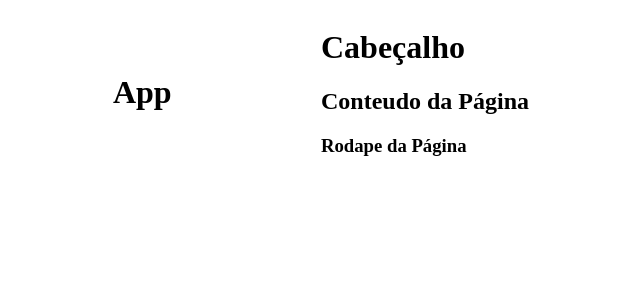
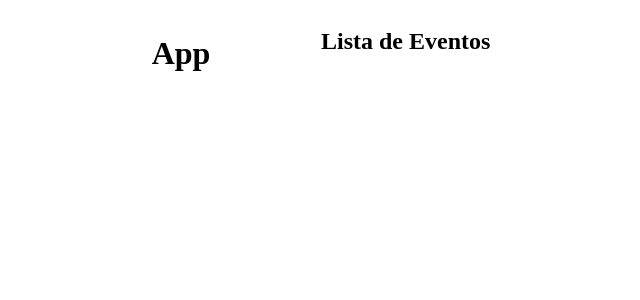
Before and after one commit to beacastroalves/repositorio-pos-unyleya, a Vue app in the folder unyleya-vuejs/disciplina-vue/unidade2/projetos-aulas/vue-project-components/: page / in a window 1280 px wide. Shown: the top 300 px of the page, without its empty margins (319-959 px from the left). Built offline with nearby package versions, Linux system fonts and the light colour scheme.

Commit message:
slots nomeados pt 2 final

```diff
--- a/unyleya-vuejs/disciplina-vue/unidade2/projetos-aulas/vue-project-components/src/App.vue
+++ b/unyleya-vuejs/disciplina-vue/unidade2/projetos-aulas/vue-project-components/src/App.vue
@@ -10,20 +10,8 @@ import LayoutPage from './components/LayoutPage.vue';
   </header>
 
   <main>
-    <LayoutPage>
-      <template v-slot:header>
-        <h1>Cabeçalho</h1>
-      </template>
-
-      <!-- Colocar Default ou apenas colocar qualquer conteudo fora do template vai para o espaço do slot que nao possui nome -->
-      <!-- <template #default>
-        <h2>Conteudo Principal</h2>
-      </template> -->
-
-      <!-- Pode existir valor/conteudo dentro dos templates la nos slots, vai ser um valor padrao, e aqui se for colocado vai ser sobreescrever -->
-      <!-- <template v-slot:footer>
-        <p>Rodape</p>
-      </template> -->
+    <LayoutPage v-slot="props">
+      <h2>Lista de {{ props.pag }}</h2>
     </LayoutPage>
   </main>
 </template>
--- a/unyleya-vuejs/disciplina-vue/unidade2/projetos-aulas/vue-project-components/src/components/LayoutPage.vue
+++ b/unyleya-vuejs/disciplina-vue/unidade2/projetos-aulas/vue-project-components/src/components/LayoutPage.vue
@@ -1,17 +1,11 @@
+<script setup>
+const pagina = "Eventos"
+</script>
+
 <template>
-  <header>
-    <slot name="header">
-      <h1>Cabeçalho da Página</h1>
-    </slot>
-  </header>
   <main>
-    <slot>
+    <slot :pag="pagina">
       <h2>Conteudo da Página</h2>
     </slot>
   </main>
-  <footer>
-    <slot name="footer">
-      <h3>Rodape da Página</h3>
-    </slot>
-  </footer>
 </template>
```
